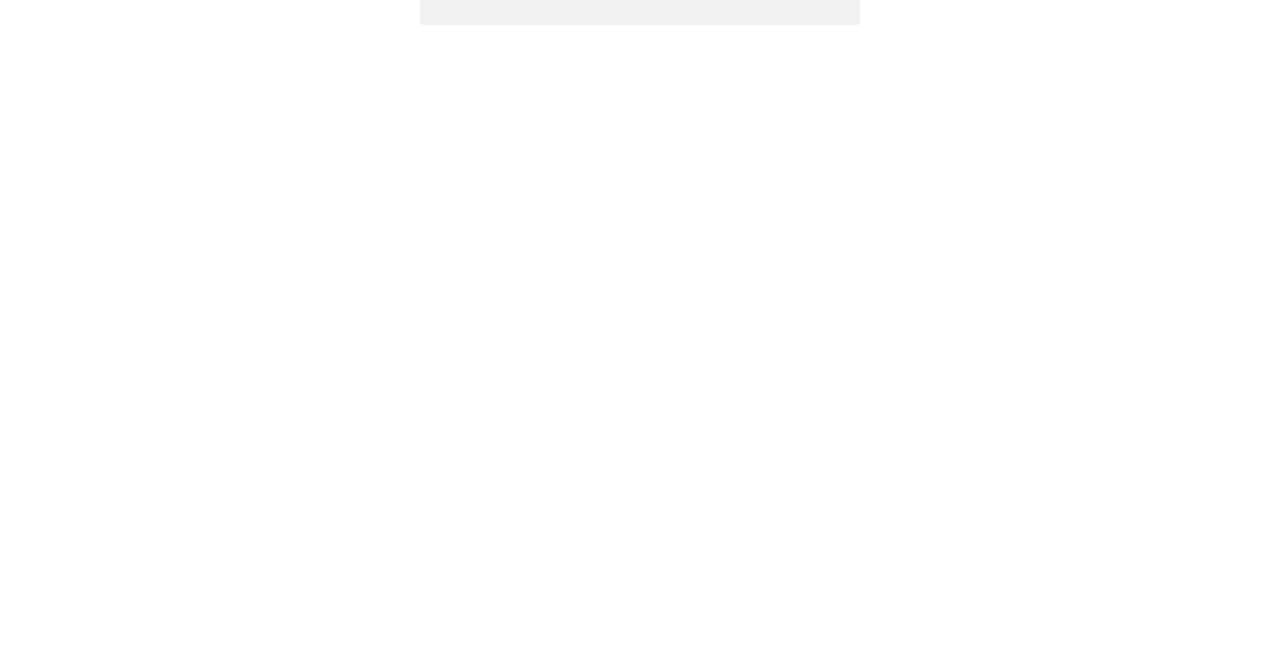
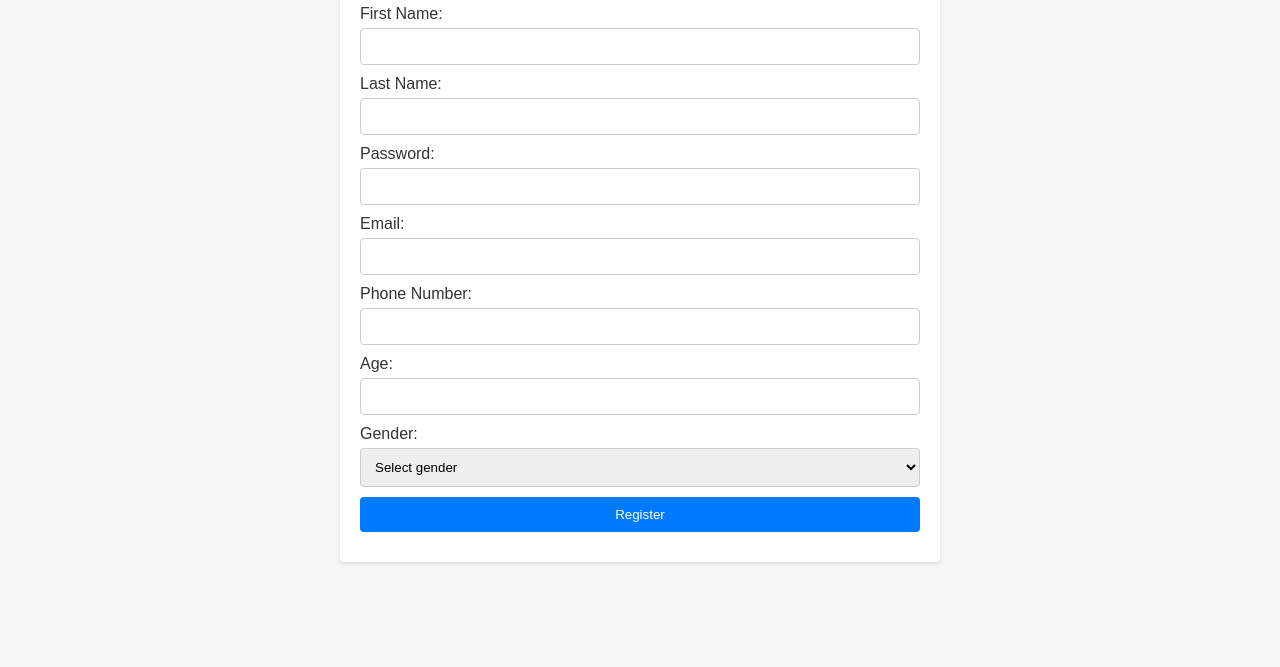
Before and after one commit to RiwongSherchan/College-Projects, a plain HTML site: page SE/RemoteMedicareWebsite/patient-registration.html in a window 1280 px wide. Shown: the part 133-800 px from the top of the page. Drawn offline with Linux system fonts and the light colour scheme.

Commit message:
Registration pages hospital , patient and pharmacy registration pages wth css.

```diff
--- /dev/null
+++ b/SE/RemoteMedicareWebsite/hospital-registration.css
@@ -0,0 +1,73 @@
+/* CSS styles for the Hospital Registration Page */
+
+/* Reset default margin and padding for all elements */
+* {
+    margin: 0;
+    padding: 0;
+    box-sizing: border-box;
+  }
+
+  /* Global styles */
+  body {
+    font-family: Arial, sans-serif;
+    background-color: #f7f7f7;
+    color: #333;
+  }
+
+  header {
+    background-color: #007bff;
+    padding: 10px;
+  }
+
+  main {
+    margin: 50px auto;
+    max-width: 600px;
+    text-align: center;
+  }
+
+  .registration-section {
+    background-color: #fff;
+    padding: 20px;
+    border-radius: 4px;
+    box-shadow: 0 2px 4px rgba(0, 0, 0, 0.1);
+  }
+
+  h2 {
+    font-size: 24px;
+    margin-bottom: 20px;
+  }
+
+  form {
+    text-align: left;
+  }
+
+  label {
+    display: block;
+    margin-bottom: 5px;
+  }
+
+  input,
+  textarea {
+    width: 100%;
+    padding: 10px;
+    border: 1px solid #ccc;
+    border-radius: 4px;
+    margin-bottom: 10px;
+  }
+
+  input[type="submit"] {
+    background-color: #007bff;
+    color: #fff;
+    border: none;
+    padding: 10px 20px;
+    border-radius: 4px;
+    cursor: pointer;
+  }
+
+  input[type="submit"]:hover {
+    background-color: #0056b3;
+  }
+
+  p {
+    margin-top: 20px;
+  }
--- /dev/null
+++ b/SE/RemoteMedicareWebsite/patient-registration.css
@@ -0,0 +1,69 @@
+/* CSS styles for the Patient Registration Page */
+
+/* Reset default margin and padding for all elements */
+* {
+    margin: 0;
+    padding: 0;
+    box-sizing: border-box;
+  }
+
+  /* Global styles */
+  body {
+    font-family: Arial, sans-serif;
+    background-color: #f7f7f7;
+    color: #333;
+  }
+
+  header {
+    background-color: #007bff;
+    padding: 10px;
+  }
+
+  main {
+    margin: 50px auto;
+    max-width: 600px;
+    text-align: center;
+  }
+
+  .registration-section {
+    background-color: #fff;
+    padding: 20px;
+    border-radius: 4px;
+    box-shadow: 0 2px 4px rgba(0, 0, 0, 0.1);
+  }
+
+  h2 {
+    font-size: 24px;
+    margin-bottom: 20px;
+  }
+
+  form {
+    text-align: left;
+  }
+
+  label {
+    display: block;
+    margin-bottom: 5px;
+  }
+
+  input,
+  select {
+    width: 100%;
+    padding: 10px;
+    border: 1px solid #ccc;
+    border-radius: 4px;
+    margin-bottom: 10px;
+  }
+
+  input[type="submit"] {
+    background-color: #007bff;
+    color: #fff;
+    border: none;
+    padding: 10px 20px;
+    border-radius: 4px;
+    cursor: pointer;
+  }
+
+  input[type="submit"]:hover {
+    background-color: #0056b3;
+  }
--- a/SE/RemoteMedicareWebsite/patient-registration.html
+++ b/SE/RemoteMedicareWebsite/patient-registration.html
@@ -4,17 +4,38 @@
   <meta charset="UTF-8">
   <meta name="viewport" content="width=device-width, initial-scale=1.0">
   <title>Patient Registration</title>
-  <link rel="stylesheet" href="registration.css">
+  <link rel="stylesheet" href="patient-registration.css">
 </head>
 <body>
   <header>
-    <!-- Logo and navigation menu -->
+    <!-- Navigation menu -->
   </header>
 
   <main>
-    <section class="registration-form">
+    <section class="registration-section">
       <h2>Patient Registration</h2>
-      <!-- Patient registration form here -->
+      <form action="#" method="POST">
+        <label for="firstName">First Name:</label>
+        <input type="text" id="firstName" name="firstName" required>
+        <label for="lastName">Last Name:</label>
+        <input type="text" id="lastName" name="lastName" required>
+        <label for="password">Password:</label>
+        <input type="password" id="password" name="password" required>
+        <label for="email">Email:</label>
+        <input type="email" id="email" name="email" required>
+        <label for="phone">Phone Number:</label>
+        <input type="tel" id="phone" name="phone" required>
+        <label for="age">Age:</label>
+        <input type="number" id="age" name="age" required>
+        <label for="gender">Gender:</label>
+        <select id="gender" name="gender" required>
+          <option value="" disabled selected>Select gender</option>
+          <option value="male">Male</option>
+          <option value="female">Female</option>
+          <option value="other">Other</option>
+        </select>
+        <input type="submit" value="Register">
+      </form>
     </section>
   </main>
 
--- /dev/null
+++ b/SE/RemoteMedicareWebsite/pharmacy-registration.css
@@ -0,0 +1,73 @@
+/* CSS styles for the Pharmacy Registration Page */
+
+/* Reset default margin and padding for all elements */
+* {
+    margin: 0;
+    padding: 0;
+    box-sizing: border-box;
+  }
+
+  /* Global styles */
+  body {
+    font-family: Arial, sans-serif;
+    background-color: #f7f7f7;
+    color: #333;
+  }
+
+  header {
+    background-color: #007bff;
+    padding: 10px;
+  }
+
+  main {
+    margin: 50px auto;
+    max-width: 600px;
+    text-align: center;
+  }
+
+  .registration-section {
+    background-color: #fff;
+    padding: 20px;
+    border-radius: 4px;
+    box-shadow: 0 2px 4px rgba(0, 0, 0, 0.1);
+  }
+
+  h2 {
+    font-size: 24px;
+    margin-bottom: 20px;
+  }
+
+  form {
+    text-align: left;
+  }
+
+  label {
+    display: block;
+    margin-bottom: 5px;
+  }
+
+  input,
+  textarea {
+    width: 100%;
+    padding: 10px;
+    border: 1px solid #ccc;
+    border-radius: 4px;
+    margin-bottom: 10px;
+  }
+
+  input[type="submit"] {
+    background-color: #007bff;
+    color: #fff;
+    border: none;
+    padding: 10px 20px;
+    border-radius: 4px;
+    cursor: pointer;
+  }
+
+  input[type="submit"]:hover {
+    background-color: #0056b3;
+  }
+
+  p {
+    margin-top: 20px;
+  }
--- a/SE/RemoteMedicareWebsite/registration.css
+++ /dev/null
@@ -1,54 +0,0 @@
-/* CSS styles for the Registration Pages */
-body {
-    margin: 0;
-    padding: 0;
-    font-family: Arial, sans-serif;
-  }
-
-  header {
-    /* Styles for the header */
-  }
-
-  main {
-    /* Styles for the main content area */
-  }
-
-  .registration-form {
-    max-width: 400px;
-    margin: 50px auto;
-    padding: 20px;
-    background-color: #f1f1f1;
-    border-radius: 4px;
-  }
-
-  h2 {
-    font-size: 24px;
-    color: #333;
-    margin-bottom: 20px;
-  }
-
-  form select,
-  form input {
-    width: 100%;
-    padding: 10px;
-    margin-bottom: 15px;
-    border: 1px solid #ccc;
-    border-radius: 4px;
-    box-sizing: border-box;
-  }
-
-  form button {
-    display: block;
-    width: 100%;
-    padding: 12px;
-    background-color: #007bff;
-    color: #fff;
-    font-size: 16px;
-    border: none;
-    border-radius: 4px;
-    cursor: pointer;
-  }
-
-  footer {
-    /* Styles for the footer */
-  }
```
Also changed, not shown: SE/RemoteMedicareWebsite/hospital-registration.html (+19 -4 lines), SE/RemoteMedicareWebsite/pharmacy-registration.html (+19 -4 lines).
